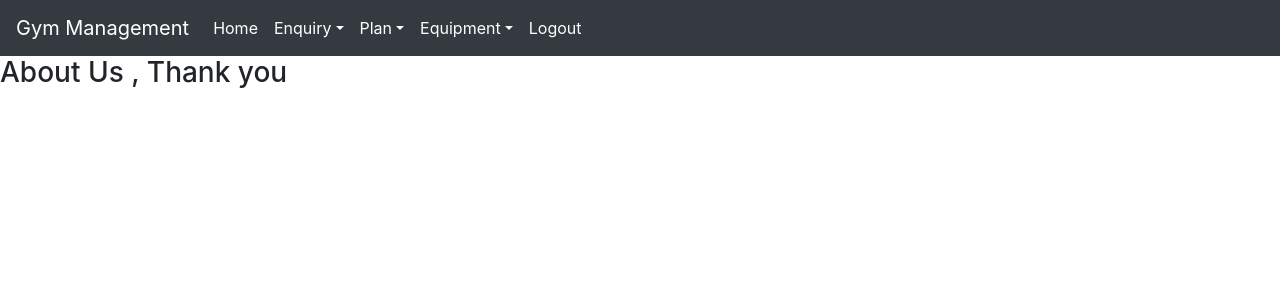
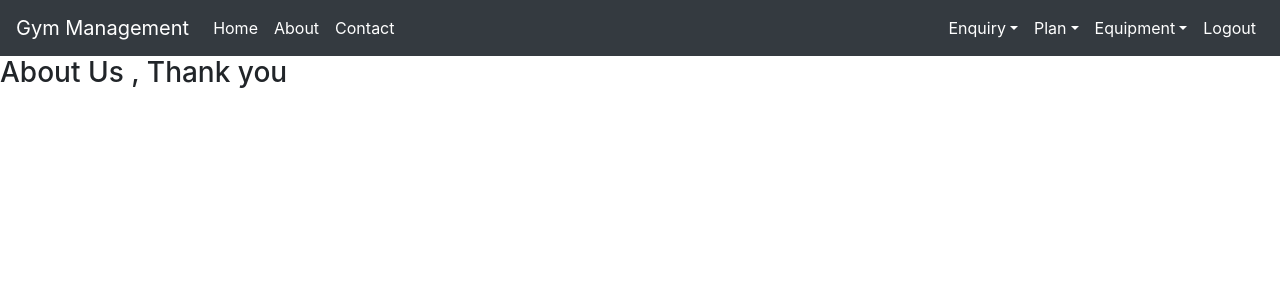
Before and after one commit to Pawan243/Django-Gym-Management, a Django app: page /about/ in a window 1280 px wide. Shown: the top 300 px of the page. Run offline with Django 3.2, Linux system fonts and the light colour scheme; the visitor is signed in with stand-in values (Sample User, id 1); some libraries are stand-ins or nearby versions.

Commit message:
modified navigation.html

```diff
--- a/GMS/gym/templates/navigation.html
+++ b/GMS/gym/templates/navigation.html
@@ -7,24 +7,26 @@
     <meta charset="utf-8">
     <meta name="viewport" content="width=device-width, initial-scale=1">
     <link rel="stylesheet" href="https://maxcdn.bootstrapcdn.com/bootstrap/4.5.2/css/bootstrap.min.css">
-    <link rel="stylesheet" href="{% static 'css/style.css'%}">
+    <link rel="stylesheet" href="{% static 'css/style.css' %}">
     <script src="https://ajax.googleapis.com/ajax/libs/jquery/3.5.1/jquery.min.js"></script>
     <script src="https://cdnjs.cloudflare.com/ajax/libs/popper.js/1.16.0/umd/popper.min.js"></script>
     <script src="https://maxcdn.bootstrapcdn.com/bootstrap/4.5.2/js/bootstrap.min.js"></script>
+
+
 </head>
 
-<nav class="navbar navbar-expand-md bg-dark navbar-dark">
+<nav class="navbar navbar-expand-md bg-dark navbar-dark navbar-fixed-top">
     <a href="" class="navbar-brand">Gym Management</a>
     <button class="navbar-toggler" type="button" data-toggle="collapse" data-target="#abc"><span
             class="navbar-toggler-icon"></span></button>
     <div class="collapse navbar-collapse" id="abc">
         <ul class="navbar-nav">
-            {% if not request.user.is_staff %}
             <li class="nav-item active"><a class="nav-link" href="/">Home</a></li>
             <li class="nav-item"><a class="nav-link" href="/about">About</a></li>
             <li class="nav-item"><a class="nav-link" href="/contact">Contact</a></li>
-            {% else %}
-            <li class="nav-item active"><a class="nav-link" href="/">Home</a></li>
+        </ul>
+        <ul class="nav navbar-nav ml-auto">
+            {% if request.user.is_staff %}
             <li class="nav-item dropdown">
                 <a href="" class="nav-link dropdown-toggle" data-toggle="dropdown">Enquiry</a>
                 <div class="dropdown-menu">
@@ -47,19 +49,44 @@
                 </div>
             </li>
             <li class="nav-item"><a class="nav-link" href="/logout">Logout</a></li>
-           {% endif %}
+            {% endif %}
         </ul>
     </div>
 </nav>
+<!-- <nav class="navbar navbar-custom navbar-fixed-top" role="navigation">
+    <div class="container">
+        <div class="navbar-header page-scroll">
+            <button type="button" class="navbar-toggle" data-toggle="collapse" data-target=".navbar-main-collapse">
+                <i class="fa fa-bars"></i>
+            </button>
+            <a class="navbar-brand" href="index.html">
+                <h1>SQUAD FREE</h1>
+            </a>
+        </div>
+
+        <div class="collapse navbar-collapse navbar-right navbar-main-collapse">
+            <ul class="nav navbar-nav">
+                <li class="active"><a href="#intro">Home</a></li>
+                <li><a href="#about">About</a></li>
+                <li><a href="#service">Service</a></li>
+                <li><a href="#contact">Contact</a></li>
+                <li class="dropdown">
+                    <a href="#" class="dropdown-toggle" data-toggle="dropdown">Dropdown <b class="caret"></b></a>
+                    <ul class="dropdown-menu">
+                        <li><a href="#">Example menu</a></li>
+                        <li><a href="#">Example menu</a></li>
+                        <li><a href="#">Example menu</a></li>
+                    </ul>
+                </li>
+            </ul>
+        </div>
+
+    </div>
+
+</nav>  -->
+
 {% block body %}
 
 {% endblock %}
 
-
-
-
-
-
-
-
 </html>
```
